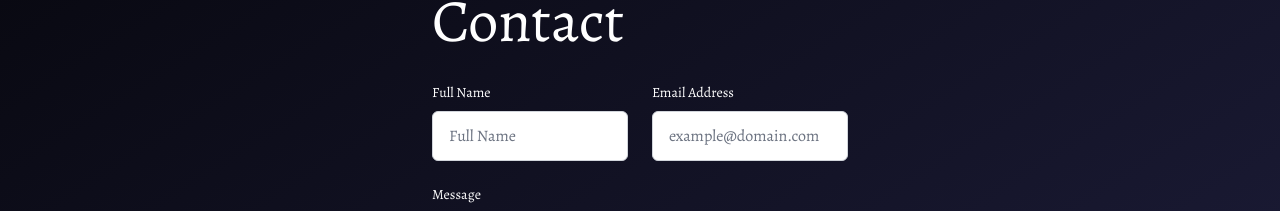
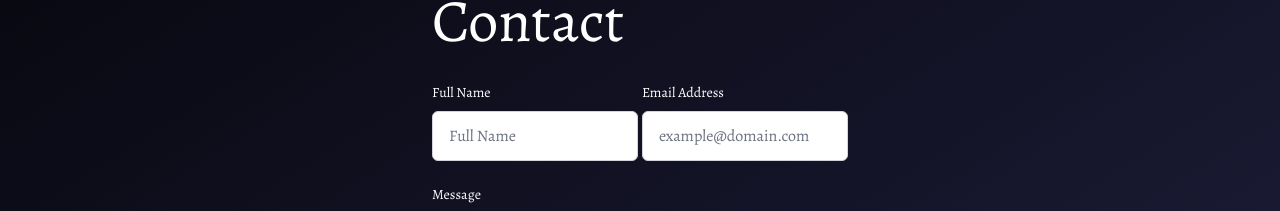
Before and after one commit to pirateking92/seportfolio2, a Next.js app: page /contact in a window 1280 px wide. Shown: the part 582-793 px from the top of the page. Built offline with nearby package versions, Linux system fonts and the light colour scheme.

Commit message:
latest commit for push

```diff
--- a/src/app/contact/page.tsx
+++ b/src/app/contact/page.tsx
@@ -7,8 +7,7 @@ export default async function ContactPage() {
   return (
     <div>
       <Navbar />
-      <div>
-        <main>
+      <div className="flex-grow">
         <SmokeFadeIn>
           <Image
             src="/SepySits.jpg"
@@ -19,7 +18,6 @@ export default async function ContactPage() {
           />
         </SmokeFadeIn>
         <Contact />
-        </main>
       </div>
     </div>
   );
--- a/src/app/cv/page.tsx
+++ b/src/app/cv/page.tsx
@@ -31,18 +31,16 @@ export default function CVPage() {
     <div className="flex flex-col min-h-screen">
       <Navbar />
       <SmokeFadeIn>
-        <div className="flex-grow">
-          <main className="pt-24 m-5 mb-6 ">
+        <div className="flex-grow pt-24 m-5 mb-6">
           {" "}
           {/* Moved padding here */}
-            {/* <div className="p-9 text-3xl text-slate-300 font-bold mb-4 text-left">
-              {cvData?.title || "Loading..."}
-            </div> */}
+          <div className="p-9 text-3xl text-slate-300 font-bold mb-4 text-left">
+            {cvData?.title || "^_^"}
+          </div>
           <div
             className="prose-lg px-9 text-slate-300"
             dangerouslySetInnerHTML={{ __html: cvData?.content }}
           />
-          </main>
         </div>
       </SmokeFadeIn>
     </div>
--- a/src/components/Contact.tsx
+++ b/src/components/Contact.tsx
@@ -22,13 +22,13 @@ const Contact: FC = () => {
     <div className="w-full h-full items-center justify-center">
       <SmokeFadeIn>
         <form
-          className="w-full max-w-md sm:max-w-lg md:max-w-2xl lg:max-w-6xl xl:max-w-6xl mx-auto px-4 sm:px-6 lg:px-20"
+          className="w-full max-w-md sm:max-w-lg mb-10 md:max-w-2xl lg:max-w-6xl xl:max-w-6xl mx-auto px-4 sm:px-6 lg:px-20"
           onSubmit={handleSubmit(onSubmit)}
         >
           <div className="text-left text-4xl sm:text-5xl lg:text-6xl text-white mb-8 lg:mb-12">
             Contact
           </div>
-          <div className="grid md:grid-cols-2 gap-6">
+          <div className="grid md:grid-cols-2 gap-1">
             <div className="mb-6">
               <label
                 htmlFor="name"
@@ -43,7 +43,7 @@ const Contact: FC = () => {
                 {...register("name", { required: true })}
               />
             </div>
-            <div className="mb-6">
+            <div className="mb-5">
               <label
                 htmlFor="email"
                 className="mb-2 block text-sm font-medium text-white"
@@ -75,7 +75,7 @@ const Contact: FC = () => {
           <div className="flex justify-center items-center">
             <button
               type="submit"
-              className="rounded-md bg-purple-500 py-3 px-8 text-lg font-semibold text-white outline-none hover:bg-purple-600 focus:ring-2 focus:ring-purple-200 focus:ring-offset-2 transition duration-200"
+              className=" rounded-md bg-purple-500 py-3 px-8 text-lg font-semibold text-white outline-none hover:bg-purple-600 focus:ring-2 focus:ring-purple-200 focus:ring-offset-2 transition duration-200"
             >
               Submit
             </button>
```
Lines whose indentation alone changed are shown as unchanged.
